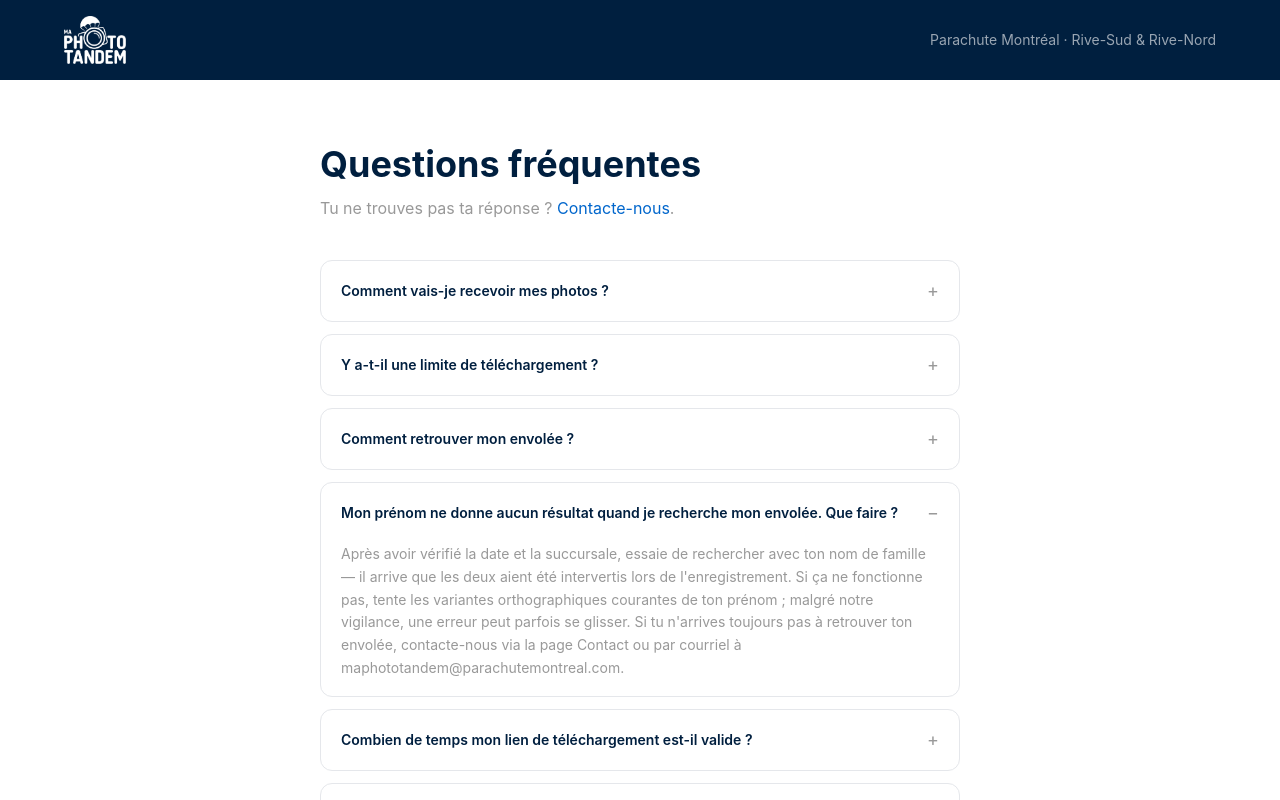
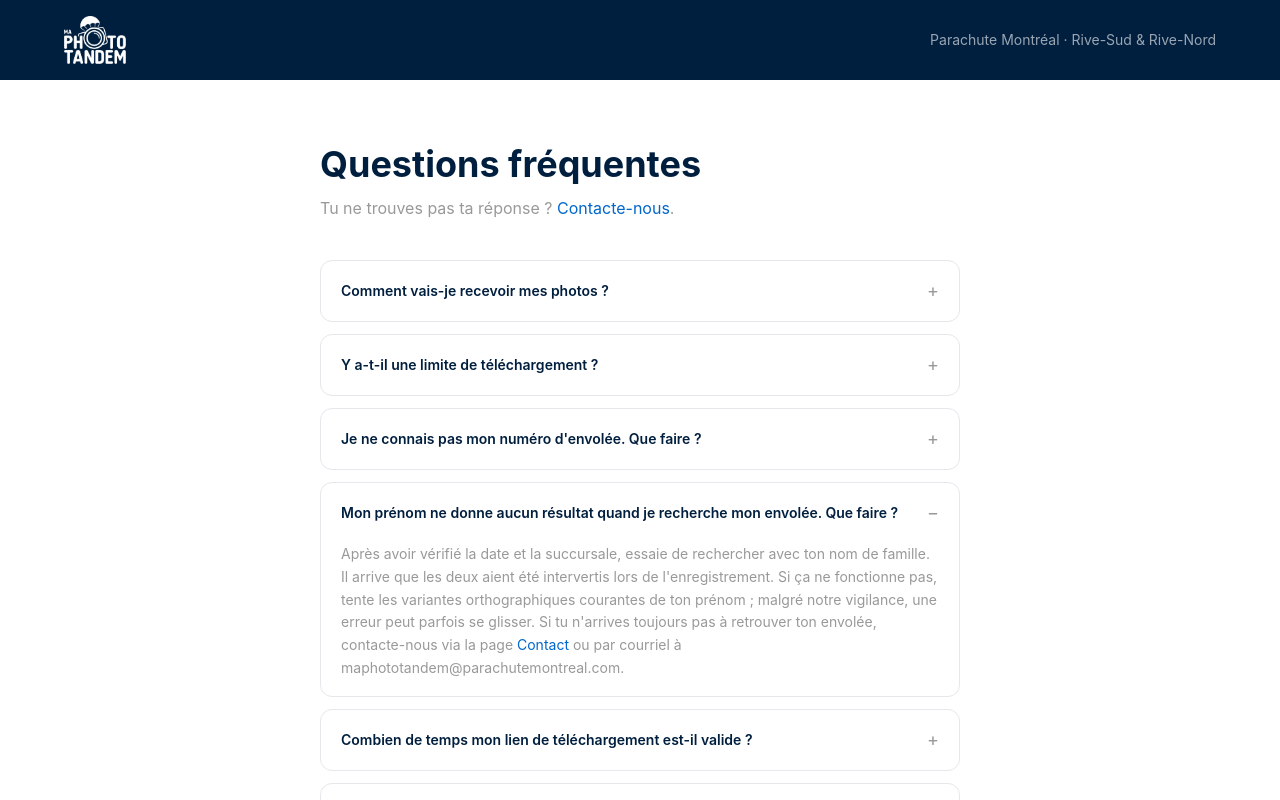
Before and after one commit to MaPhotoTandem/maphototandem, a Next.js app: page /faq in a window 1280 px wide. Both pictures are taken after a click on the button 640 px from the left and 513 px from the top of the page. Shown: the top 800 px of the page. Built offline with nearby package versions, Linux system fonts and the light colour scheme.

Commit message:
feat: pages Contact et FAQ, bouton envolée, fix stockage R2

```diff
--- a/app/faq/page.tsx
+++ b/app/faq/page.tsx
@@ -2,7 +2,7 @@
 
 import { useState } from 'react'
 
-const FAQ = [
+const FAQ: { q: string; a: React.ReactNode }[] = [
   {
     q: 'Comment vais-je recevoir mes photos ?',
     a: 'Après ton achat, tu es automatiquement redirigé vers ton lien de téléchargement. Ce lien t\'est également envoyé par courriel afin de pouvoir y accéder à tout moment pendant les 72 heures suivant ton achat.',
@@ -12,12 +12,12 @@ const FAQ = [
     a: 'Non, tu peux télécharger les photos autant de fois que tu le veux pendant les 72 heures que ton lien est actif. Tu peux donc envoyer le lien à mami, papi et tous tes amis !',
   },
   {
-    q: 'Comment retrouver mon envolée ?',
+    q: 'Je ne connais pas mon numéro d\'envolée. Que faire ?',
     a: 'Sur la page d\'accueil, clique sur "J\'ai perdu mon numéro d\'envolée" et suis les étapes. Tu auras besoin de la date de ton saut, du centre visité et de ton prénom.',
   },
   {
     q: 'Mon prénom ne donne aucun résultat quand je recherche mon envolée. Que faire ?',
-    a: 'Après avoir vérifié la date et la succursale, essaie de rechercher avec ton nom de famille — il arrive que les deux aient été intervertis lors de l\'enregistrement. Si ça ne fonctionne pas, tente les variantes orthographiques courantes de ton prénom ; malgré notre vigilance, une erreur peut parfois se glisser. Si tu n\'arrives toujours pas à retrouver ton envolée, contacte-nous via la page Contact ou par courriel à maphototandem@parachutemontreal.com.',
+    a: <>Après avoir vérifié la date et la succursale, essaie de rechercher avec ton nom de famille. Il arrive que les deux aient été intervertis lors de l&apos;enregistrement. Si ça ne fonctionne pas, tente les variantes orthographiques courantes de ton prénom ; malgré notre vigilance, une erreur peut parfois se glisser. Si tu n&apos;arrives toujours pas à retrouver ton envolée, contacte-nous via la page <a href="/contact" className="text-action hover:underline">Contact</a> ou par courriel à maphototandem@parachutemontreal.com.</>,
   },
   {
     q: 'Combien de temps mon lien de téléchargement est-il valide ?',
@@ -37,7 +37,7 @@ const FAQ = [
   },
   {
     q: 'Puis-je imprimer les photos après les avoir reçues ?',
-    a: 'Absolument ! Le format JPEG haute résolution que tu reçois est parfaitement adapté à l\'impression, quelle que soit la taille souhaitée.',
+    a: 'Absolument ! Le format JPEG haute résolution que tu reçois est parfaitement adapté à l\'impression. Nous ne fournissons pas de système d\'impression sur notre site.',
   },
   {
     q: 'Mon lien est expiré et je n\'ai pas téléchargé mes photos. Que faire ?',
```
